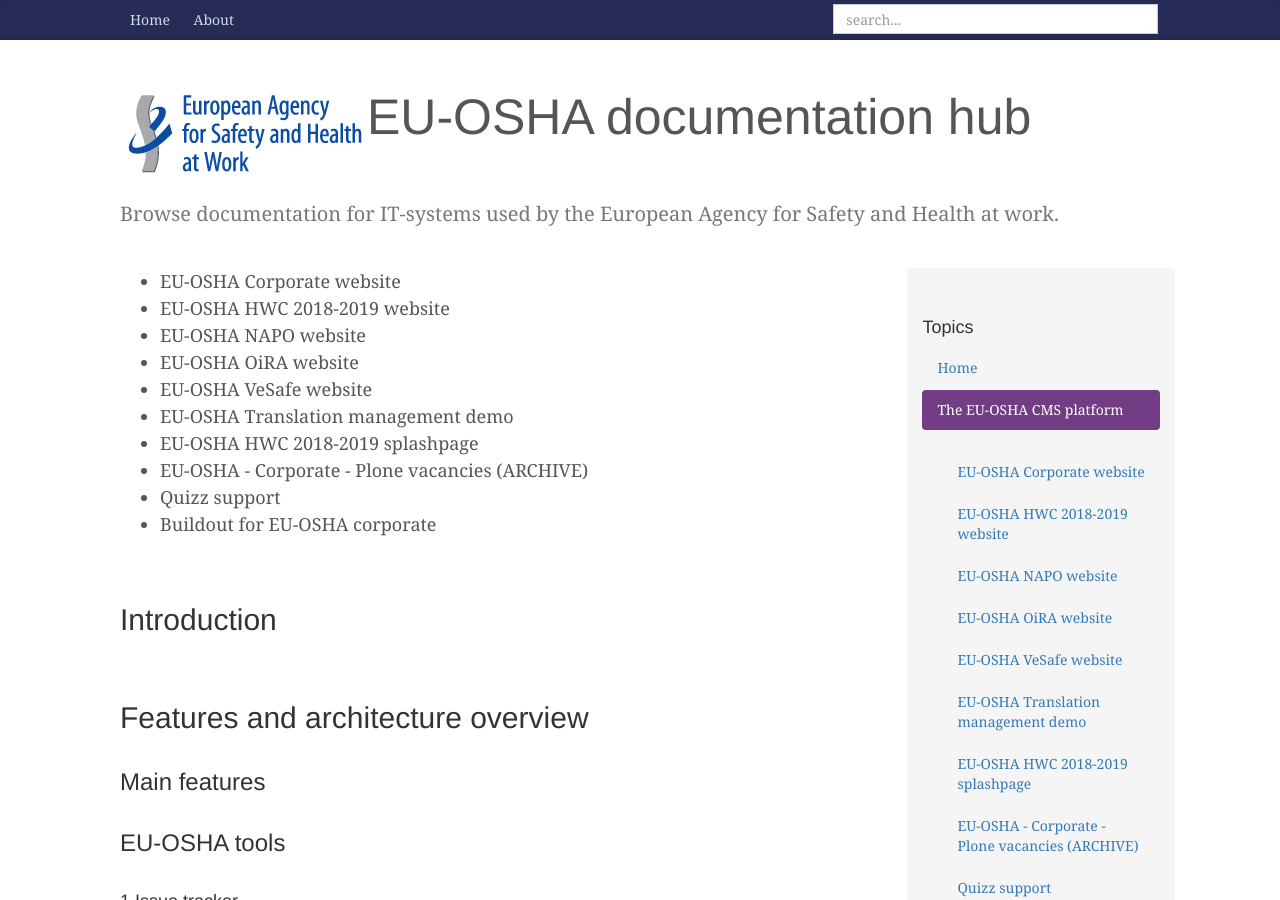
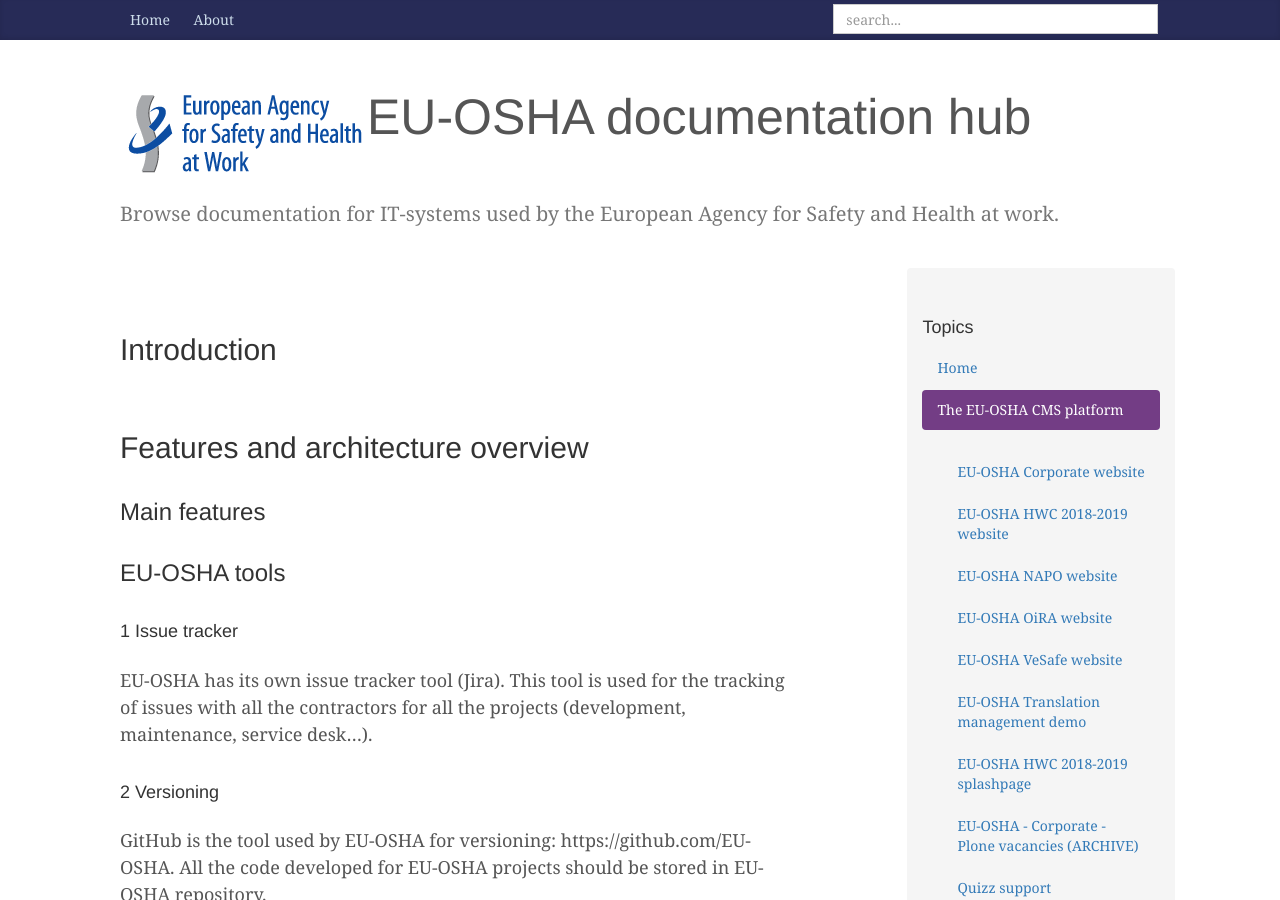
Before and after one commit to EU-OSHA/EU-OSHA.github.io, a Jekyll site: the page built from EU-OSHA-CMS/index.md, in a window 1280 px wide and 900 px high. Built offline with Jekyll 4.4.1, drawn with Linux system fonts in a browser that asks for light colours; comment, search, counter and statistics services are not loaded.

Commit message:
Update index.md

```diff
--- a/EU-OSHA-CMS/index.md
+++ b/EU-OSHA-CMS/index.md
@@ -1,19 +1,6 @@
 ---
 title: EU-OSHA CMS platform
 ---
-
-<div style="display:none" class="generated_start"></div>
-* EU-OSHA Corporate website
-* EU-OSHA HWC 2018-2019 website
-* EU-OSHA NAPO website
-* EU-OSHA OiRA website
-* EU-OSHA VeSafe website
-* EU-OSHA Translation management demo
-* EU-OSHA HWC 2018-2019 splashpage
-* EU-OSHA - Corporate - Plone vacancies (ARCHIVE)
-* Quizz support
-* Buildout for EU-OSHA corporate
-<div style="display:none" class="generated_end"></div>
 
 ## Introduction
 
```
